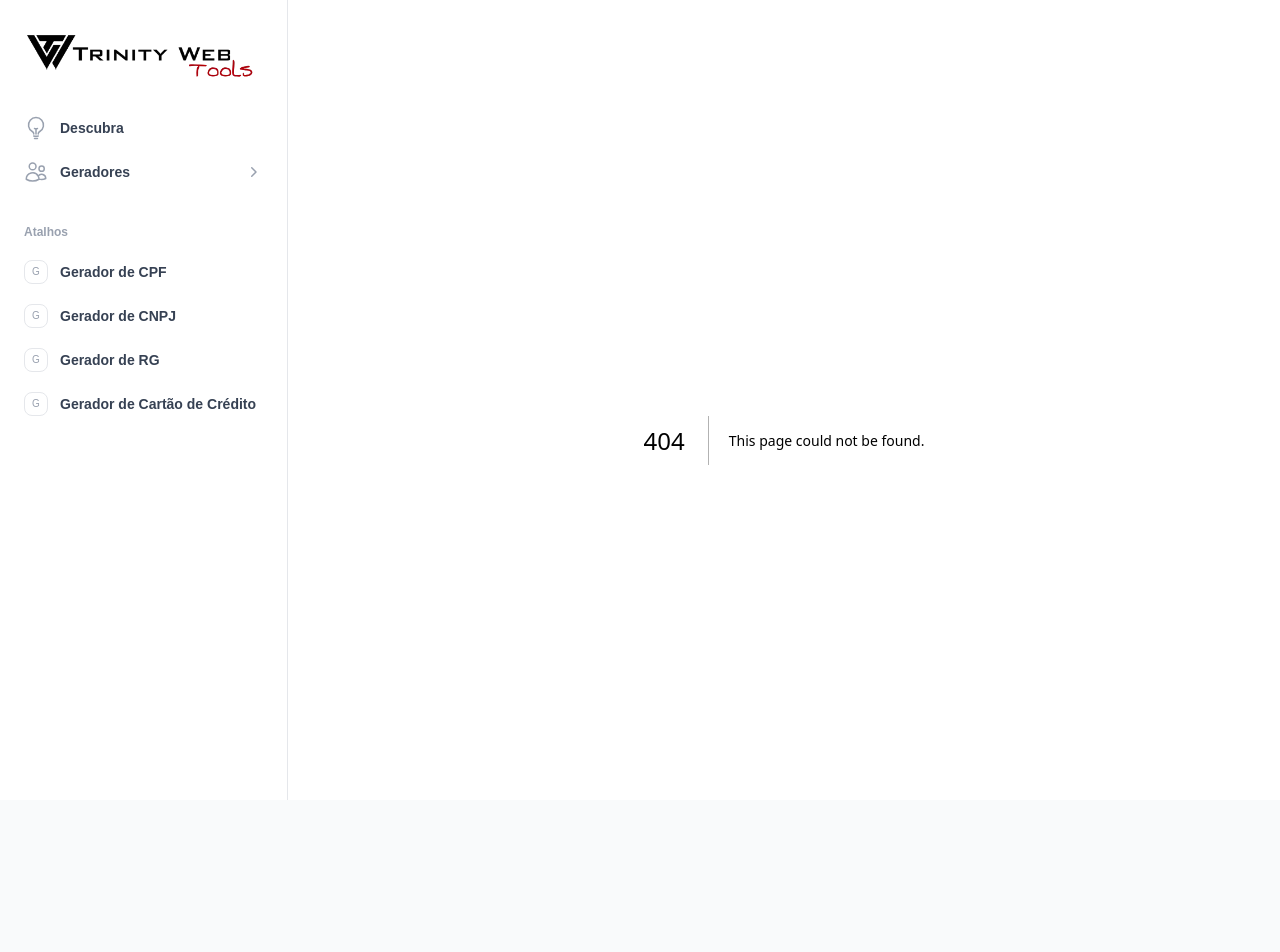
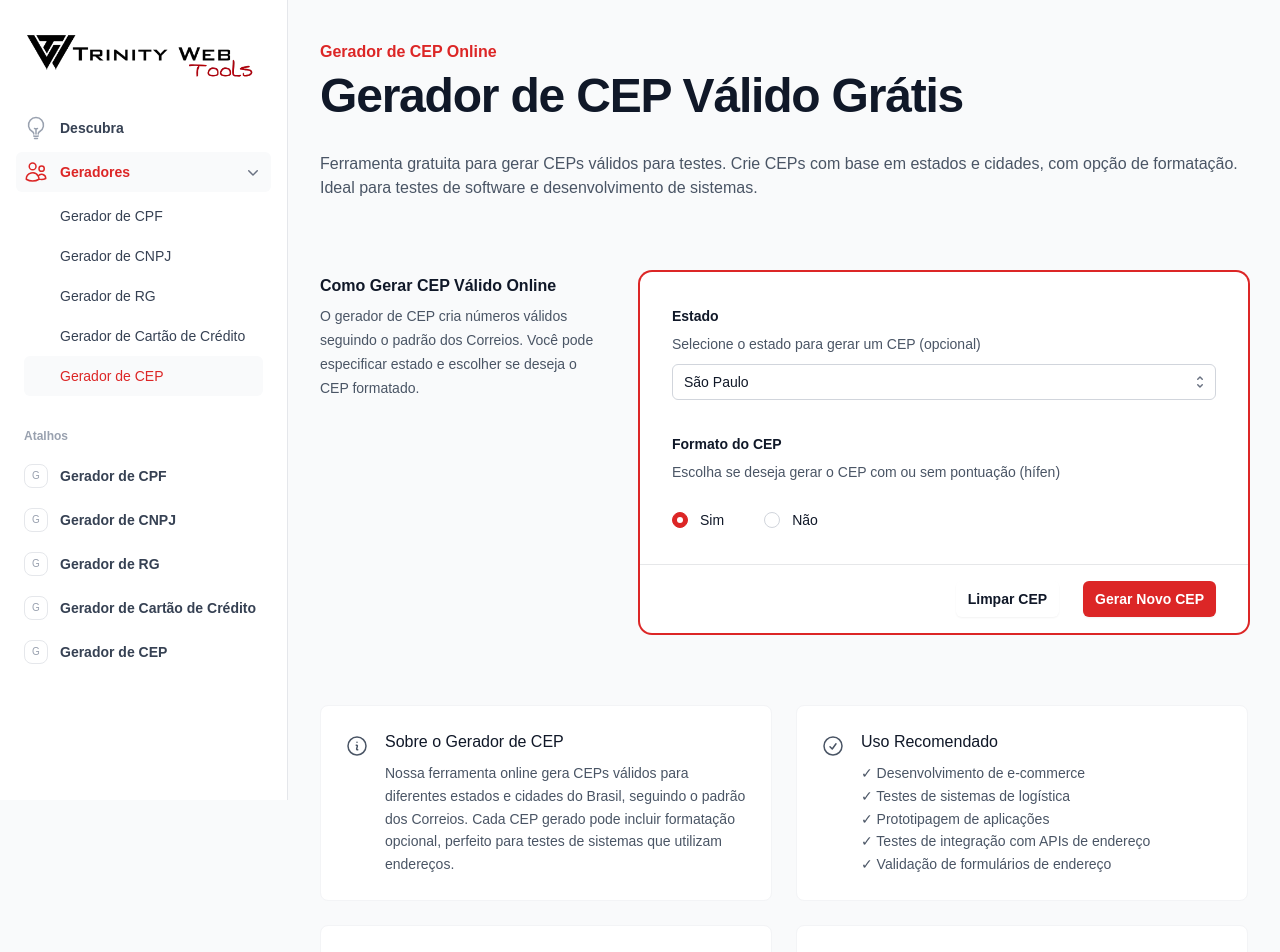
Before and after one commit to TrindadeBRA/tw-tools, a Next.js app: page /geradores/cep in a window 1280 px wide. Before the commit this address had no page. Shown: the top 952 px of the page. Before the commit the page ends 880 px from the top, so only its background shows below. Built offline with nearby package versions, Linux system fonts and the light colour scheme.

Commit message:
CEP added

```diff
--- /dev/null
+++ b/app/geradores/cep/page.tsx
@@ -0,0 +1,69 @@
+import { Metadata } from "next";
+import Header from "@/components/layout/Header";
+import InfoSection from "@/components/layout/template/InfoSection";
+import CEPGeneratorClient from "@/components/layout/generator/cep";
+
+export const metadata: Metadata = {
+    title: "Gerador de CEP Online Grátis | Gere CEPs Válidos - TW Tools",
+    description: "Gere CEPs válidos gratuitamente para testes. Ferramenta online que cria CEPs seguindo o padrão dos Correios. Ideal para desenvolvedores e testadores.",
+};
+
+const infoItems = [
+    {
+        title: "Sobre o Gerador de CEP",
+        type: "info" as const,
+        content: (
+            <p>
+                Nossa ferramenta online gera CEPs válidos para diferentes estados e cidades do Brasil, seguindo o padrão dos Correios. Cada CEP gerado pode incluir formatação opcional, perfeito para testes de sistemas que utilizam endereços.
+            </p>
+        )
+    },
+    {
+        title: "Uso Recomendado",
+        type: "usage" as const,
+        content: (
+            <p>
+                ✓ Desenvolvimento de e-commerce<br />
+                ✓ Testes de sistemas de logística<br />
+                ✓ Prototipagem de aplicações<br />
+                ✓ Testes de integração com APIs de endereço<br />
+                ✓ Validação de formulários de endereço
+            </p>
+        )
+    },
+    {
+        title: "Diferenciais do Gerador",
+        type: "features" as const,
+        content: (
+            <p>
+                ✓ Suporte a estados brasileiros<br />
+                ✓ Geração por cidade<br />
+                ✓ Opção de formatação<br />
+                ✓ Interface simples e intuitiva
+            </p>
+        )
+    },
+    {
+        title: "Aviso Legal",
+        type: "legal" as const,
+        content: (
+            <p>
+                Esta ferramenta foi desenvolvida exclusivamente para fins de teste e desenvolvimento. A utilização dos CEPs gerados para fins fraudulentos ou ilegais é expressamente proibida e de total responsabilidade do usuário.
+            </p>
+        )
+    }
+]
+
+export default function CEPGenerator() {
+    return (
+        <>
+            <Header
+                miniTitle="Gerador de CEP Online"
+                title="Gerador de CEP Válido Grátis"
+                description="Ferramenta gratuita para gerar CEPs válidos para testes. Crie CEPs com base em estados e cidades, com opção de formatação. Ideal para testes de software e desenvolvimento de sistemas."
+            />
+            <CEPGeneratorClient />
+            <InfoSection items={infoItems} />
+        </>
+    )
+}
--- a/src/components/layout/Sidebar.tsx
+++ b/src/components/layout/Sidebar.tsx
@@ -37,6 +37,7 @@ export const navigation: NavItem[] = [
       { name: 'Gerador de CNPJ', href: '/geradores/cnpj' },
       { name: 'Gerador de RG', href: '/geradores/rg' },
       { name: 'Gerador de Cartão de Crédito', href: '/geradores/cartao-de-credito' },
+      { name: 'Gerador de CEP', href: '/geradores/cep' },
     ],
   },
   // {
@@ -61,7 +62,7 @@ const shortcuts = [
   { id: 2, name: 'Gerador de CNPJ', href: '/geradores/cnpj', initial: 'G', current: false },
   { id: 3, name: 'Gerador de RG', href: '/geradores/rg', initial: 'G', current: false },
   { id: 4, name: 'Gerador de Cartão de Crédito', href: '/geradores/cartao-de-credito', initial: 'G', current: false },
-  // { id: 3, name: 'Conversor de Moedas', href: '/conversor/moedas', initial: 'W', current: false },
+  { id: 5, name: 'Gerador de CEP', href: '/geradores/cep', initial: 'G', current: false },
 ]
 
 function classNames(...classes: string[]) {
--- /dev/null
+++ b/src/components/layout/generator/cep.tsx
@@ -0,0 +1,132 @@
+'use client'
+
+import { useForm } from 'react-hook-form'
+import { zodResolver } from '@hookform/resolvers/zod'
+import { z } from 'zod'
+import InputSelect, { Option } from '@/components/ui/InputSelect'
+import InputRadio from '@/components/ui/InputRadio'
+import Button from '@/components/ui/Button'
+import FormPage from '../template/FormPage'
+import CopyResult from '@/components/ui/CopyResult'
+import { booleanOptions, cepRanges, stateOptions } from '@/data/consts'
+
+
+const cepFormSchema = z.object({
+  state: z.object({
+    id: z.union([z.string(), z.number()]),
+    title: z.string(),
+    description: z.string().optional(),
+  }),
+  withPunctuation: z.boolean(),
+  generatedCEP: z.string().optional(),
+})
+
+type CEPFormData = z.infer<typeof cepFormSchema>
+
+export default function CEPGeneratorClient() {
+  const {
+    handleSubmit,
+    setValue,
+    watch,
+    formState: { errors },
+  } = useForm<CEPFormData>({
+    resolver: zodResolver(cepFormSchema),
+    defaultValues: {
+      state: stateOptions[0],
+      withPunctuation: booleanOptions[0].id === 'true',
+      generatedCEP: '',
+    },
+  })
+
+  const generatedCEP = watch('generatedCEP')
+
+  const handleStateChange = (value: Option) => {
+    setValue('state', { id: String(value.id), title: value.title })
+  }
+
+  const handlePunctuationChange = (e: React.ChangeEvent<HTMLInputElement>) => {
+    setValue('withPunctuation', e.target.value === 'true')
+  }
+
+  const generateCEP = (data: CEPFormData) => {
+    const stateId = data.state.id as string
+
+    // Se nenhum estado foi selecionado, gera um CEP aleatório de qualquer estado
+    let prefix: number
+    if (!stateId || stateId === '') {
+      const randomState = stateOptions[Math.floor(Math.random() * stateOptions.length)].id as string
+      const range = cepRanges[randomState]
+      prefix = Math.floor(Math.random() * (range.end - range.start + 1)) + range.start
+    } else {
+      const range = cepRanges[stateId]
+      prefix = Math.floor(Math.random() * (range.end - range.start + 1)) + range.start
+    }
+
+    // Gera os 3 últimos dígitos aleatoriamente
+    const suffix = Math.floor(Math.random() * 1000).toString().padStart(3, '0')
+
+    // Combina o prefixo do estado com o sufixo aleatório
+    const cep = prefix.toString().padStart(5, '0') + suffix
+
+    // Formata o CEP se necessário (00000-000)
+    const formattedCEP = data.withPunctuation ? cep.replace(/(\d{5})(\d{3})/, '$1-$2') : cep
+
+    setValue('generatedCEP', formattedCEP)
+  }
+
+  const clearForm = () => {
+    setValue('generatedCEP', '')
+  }
+
+  return (
+    <FormPage
+      title="Como Gerar CEP Válido Online"
+      description="O gerador de CEP cria números válidos seguindo o padrão dos Correios. Você pode especificar estado e escolher se deseja o CEP formatado."
+    >
+      <form onSubmit={handleSubmit(generateCEP)}>
+        <div className="px-4 py-6 sm:p-8">
+          <div className="grid max-w-2xl grid-cols-1 gap-x-6 gap-y-8">
+            <div className="col-span-full">
+              <InputSelect
+                label="Estado"
+                description="Selecione o estado para gerar um CEP (opcional)"
+                options={stateOptions}
+                defaultValue={stateOptions[0]}
+                onChange={handleStateChange}
+                error={errors.state?.message}
+              />
+            </div>
+
+            <div className="col-span-full">
+              <InputRadio
+                name="punctuation"
+                label="Formato do CEP"
+                description="Escolha se deseja gerar o CEP com ou sem pontuação (hífen)"
+                options={booleanOptions}
+                defaultOption="true"
+                onChange={handlePunctuationChange}
+                error={errors.withPunctuation?.message}
+              />
+            </div>
+
+            {generatedCEP && (
+              <CopyResult
+                label="CEP Gerado"
+                value={generatedCEP}
+              />
+            )}
+          </div>
+        </div>
+
+        <div className="flex items-center justify-end gap-x-6 border-t border-gray-900/10 px-4 py-4 sm:px-8">
+          <Button type="button" variant="secondary" onClick={clearForm}>
+            Limpar CEP
+          </Button>
+          <Button type="submit">
+            Gerar Novo CEP
+          </Button>
+        </div>
+      </form>
+    </FormPage>
+  )
+}
--- a/src/data/consts.tsx
+++ b/src/data/consts.tsx
@@ -45,3 +45,33 @@ export const creditCardBrandOptions: Option[] = [
     { id: 'hipercard', title: 'Hipercard', description: 'Números começam com 606282' },
     { id: 'elo', title: 'Elo', description: 'Números começam com 636368, 438935, 504175' }
 ]
+
+export const cepRanges: { [key: string]: { start: number; end: number } } = {
+    SP: { start: 1000, end: 19999 },
+    RJ: { start: 20000, end: 28999 },
+    ES: { start: 29000, end: 29999 },
+    MG: { start: 30000, end: 39999 },
+    BA: { start: 40000, end: 48999 },
+    SE: { start: 49000, end: 49999 },
+    PE: { start: 50000, end: 56999 },
+    AL: { start: 57000, end: 57999 },
+    PB: { start: 58000, end: 58999 },
+    RN: { start: 59000, end: 59999 },
+    CE: { start: 60000, end: 63999 },
+    PI: { start: 64000, end: 64999 },
+    MA: { start: 65000, end: 65999 },
+    PA: { start: 66000, end: 68899 },
+    AP: { start: 68900, end: 68999 },
+    AM: { start: 69000, end: 69299 },
+    RR: { start: 69300, end: 69399 },
+    AC: { start: 69900, end: 69999 },
+    DF: { start: 70000, end: 72799 },
+    GO: { start: 72800, end: 76799 },
+    TO: { start: 77000, end: 77999 },
+    MT: { start: 78000, end: 78899 },
+    RO: { start: 78900, end: 78999 },
+    MS: { start: 79000, end: 79999 },
+    PR: { start: 80000, end: 87999 },
+    SC: { start: 88000, end: 89999 },
+    RS: { start: 90000, end: 99999 },
+  }
```
